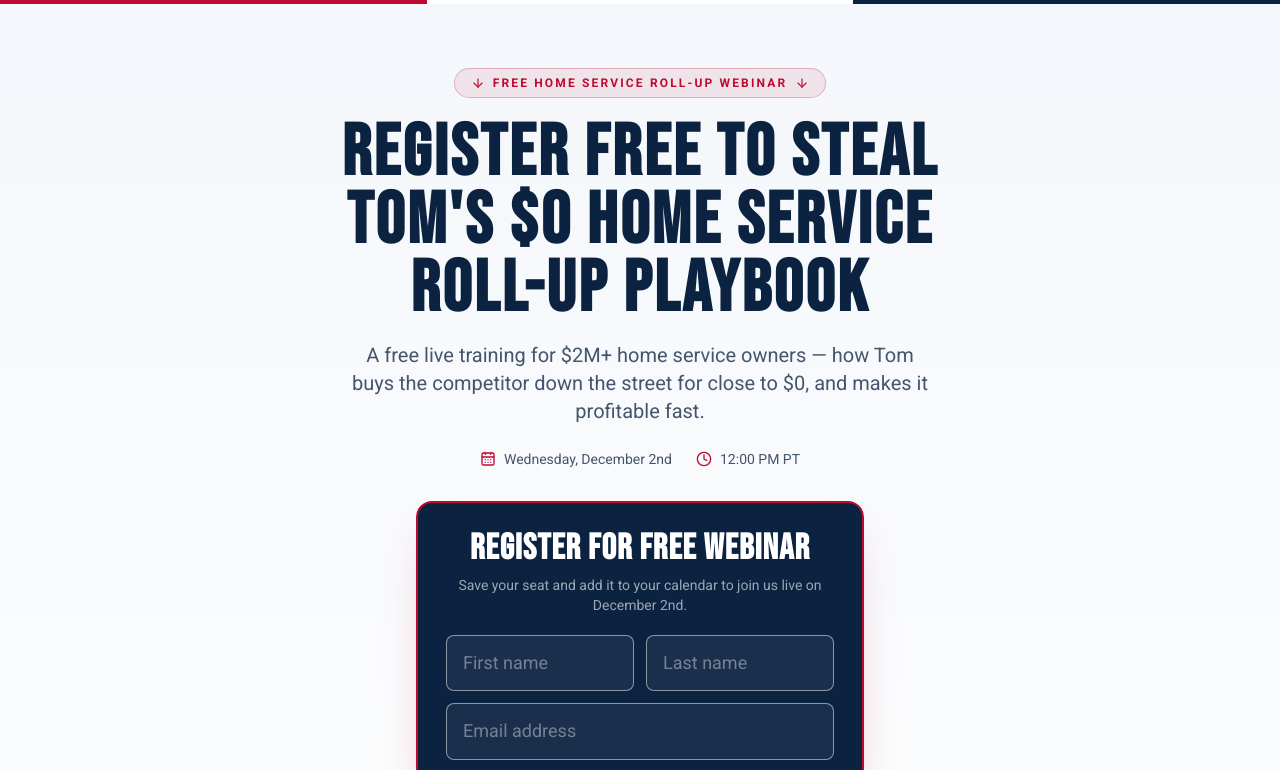
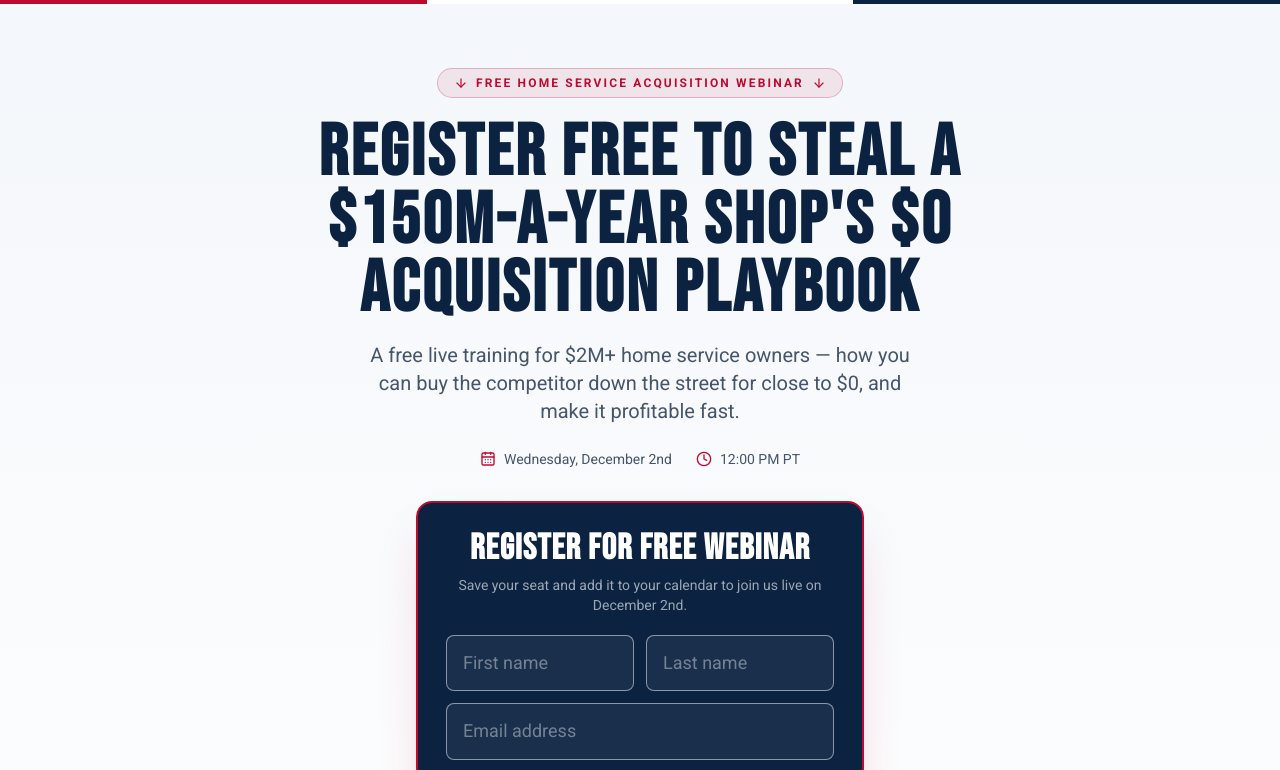
Before and after one commit to Capital-Growth-Club/realamericangrit, a Next.js app: page /acquisitionwebinar in a window 1280 px wide. Shown: the top 770 px of the page. Built offline with nearby package versions, Linux system fonts and the light colour scheme.

Commit message:
Acquisition webinar: $150M shop headline, reader-focused subhead
Co-Authored-By: Claude Opus 5.5 <noreply@anthropic.com>

```diff
--- a/src/app/acquisitionwebinar/page.tsx
+++ b/src/app/acquisitionwebinar/page.tsx
@@ -12,7 +12,7 @@ export const metadata: Metadata = {
   openGraph: {
     title: "Free Home Service Acquisition Webinar — Dec 2",
     description:
-      "How Tom buys the competitor down the street for close to $0 — the home service roll-up playbook for $2M+ owners. Register free.",
+      "How you can buy the competitor down the street for close to $0 — the home service acquisition playbook for $2M+ owners. Register free.",
     url: "https://www.realamericangrit.com/acquisitionwebinar",
     siteName: "Real American Grit University",
     type: "website",
@@ -30,7 +30,7 @@ export const metadata: Metadata = {
     card: "summary_large_image",
     title: "Free Home Service Acquisition Webinar — Dec 2",
     description:
-      "How Tom buys the competitor down the street for close to $0. Register free.",
+      "How you can buy the competitor down the street for close to $0. Register free.",
     images: ["/og-bundle.jpg"],
   },
 };
@@ -133,18 +133,19 @@ export default function AcquisitionWebinar() {
         <div className="relative mx-auto max-w-2xl text-center">
           <p className="inline-flex items-center gap-2 rounded-full border border-[#BF0A30]/25 bg-[#BF0A30]/[0.08] px-4 py-1.5 text-xs font-semibold uppercase tracking-[0.18em] text-[#BF0A30]">
             <ArrowDown className="h-3.5 w-3.5" />
-            Free Home Service Roll-Up Webinar
+            Free Home Service Acquisition Webinar
             <ArrowDown className="h-3.5 w-3.5" />
           </p>
           <h1
             className={`${hFont} mx-auto mt-5 max-w-2xl text-5xl font-black leading-[0.95] tracking-[0.04em] text-[#0B2341] sm:text-6xl md:text-7xl`}
           >
-            Register Free To Steal Tom&apos;s $0 Home Service Roll-Up
-            Playbook
+            Register Free To Steal A{" "}
+            <span className="whitespace-nowrap">$150M-A-Year</span>{" "}
+            Shop&apos;s $0 Acquisition Playbook
           </h1>
           <p className="mx-auto mt-4 max-w-xl text-lg text-slate-600 sm:text-xl">
-            A free live training for $2M+ home service owners — how Tom buys
-            the competitor down the street for close to $0, and makes it
+            A free live training for $2M+ home service owners — how you can buy
+            the competitor down the street for close to $0, and make it
             profitable fast.
           </p>
 
```
